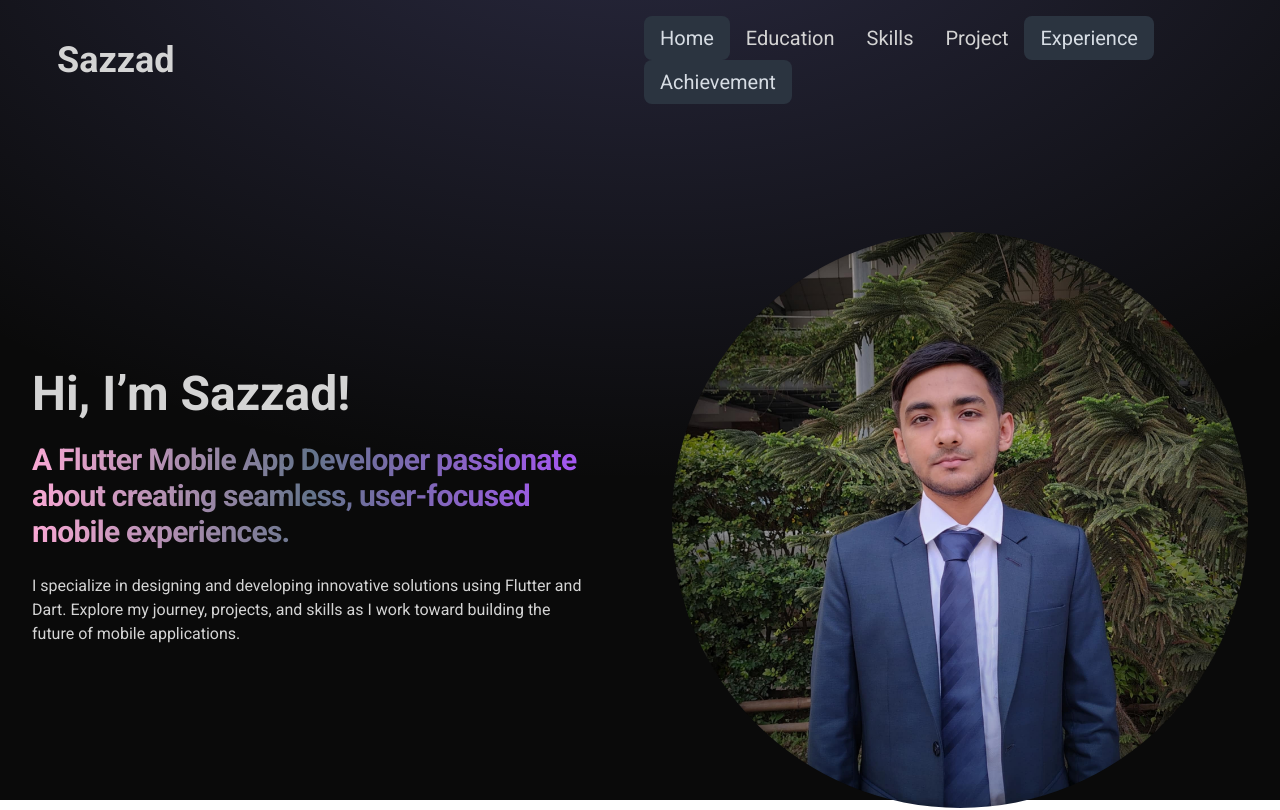
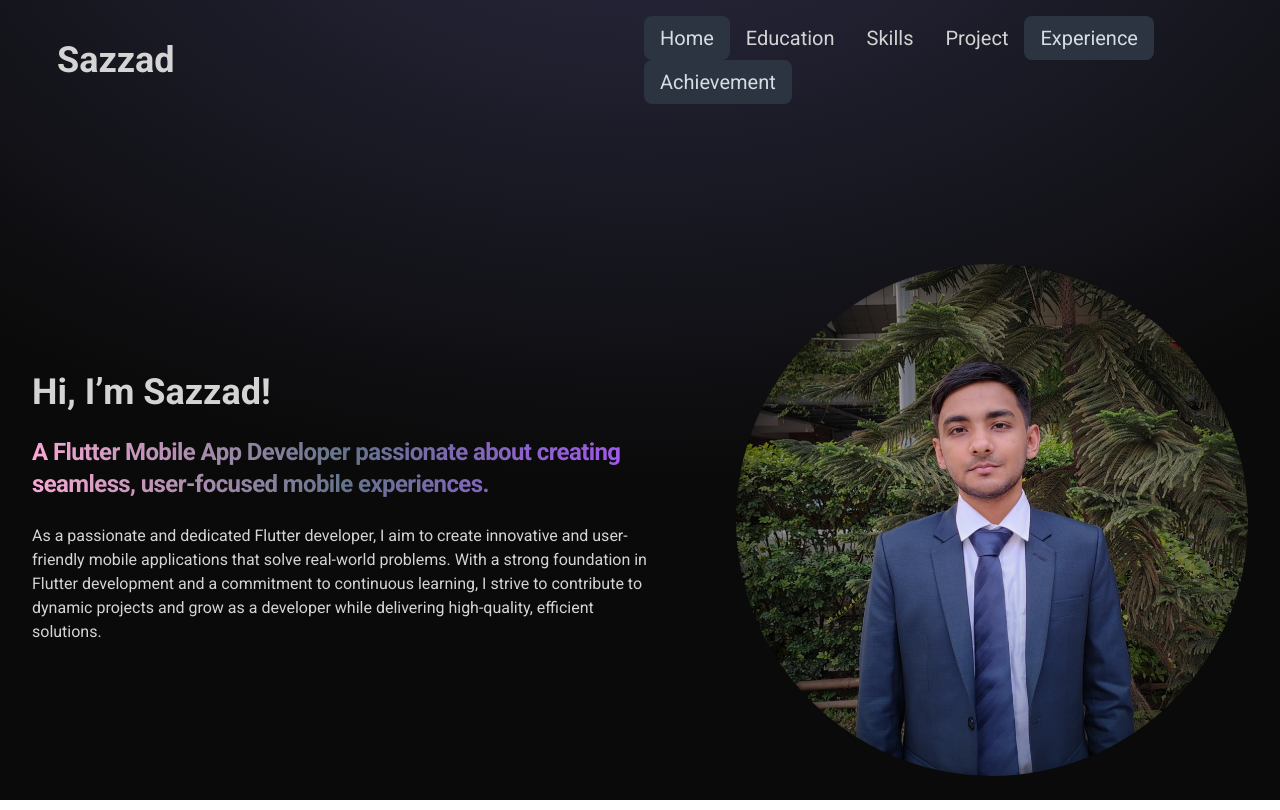
Before and after one commit to FazleRifat121/sazzad, a React (Vite) app: page / in a window 1280 px wide. Shown: the top 810 px of the page. Built offline with nearby package versions, Linux system fonts and the light colour scheme.

Commit message:
made some change in banner img xl->lg, h1 5xl->4xl ,h2 3xl->2xl

```diff
--- a/src/components/banner/Banner.jsx
+++ b/src/components/banner/Banner.jsx
@@ -18,7 +18,7 @@ const Banner = () => {
           animate={{ x: 0, opacity: 1 }}
           transition={{ duration: 0.5, delay: 1.8 }}
           src={img}
-          className="max-w-sm md:max-w-xl rounded-full my-14"
+          className="max-w-sm md:max-w-lg rounded-full my-14"
         />
         <div>
           {/* h1  */}
@@ -26,7 +26,7 @@ const Banner = () => {
             variants={container(0.5)}
             initial="hidden"
             animate="visible"
-            className="text-5xl font-bold"
+            className="text-4xl font-bold"
           >
             Hi, I’m Sazzad!
           </motion.h1>
@@ -35,7 +35,7 @@ const Banner = () => {
             variants={container(1)}
             initial="hidden"
             animate="visible"
-            className="text-3xl font-bold pt-6 bg-gradient-to-r from-pink-300 via-slate-500 to-purple-500 bg-clip-text tracking-tight text-transparent"
+            className="text-2xl font-bold pt-6 bg-gradient-to-r from-pink-300 via-slate-500 to-purple-500 bg-clip-text tracking-tight text-transparent"
           >
             A Flutter Mobile App Developer passionate about creating seamless,
             user-focused mobile experiences.
@@ -47,9 +47,12 @@ const Banner = () => {
             animate="visible"
             className="py-6  "
           >
-            I specialize in designing and developing innovative solutions using
-            Flutter and Dart. Explore my journey, projects, and skills as I work
-            toward building the future of mobile applications.
+            As a passionate and dedicated Flutter developer, I aim to create
+            innovative and user-friendly mobile applications that solve
+            real-world problems. With a strong foundation in Flutter development
+            and a commitment to continuous learning, I strive to contribute to
+            dynamic projects and grow as a developer while delivering
+            high-quality, efficient solutions.
           </motion.p>
         </div>
       </div>
```
